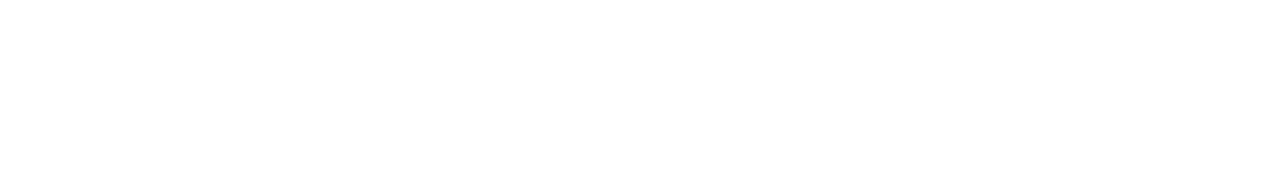
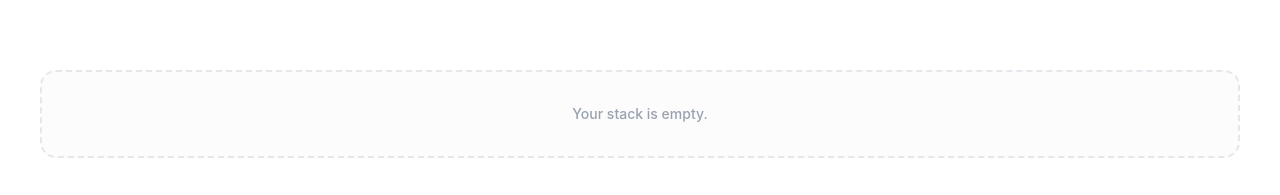
Before and after one commit to nafisasraboni/DevStack-A-5-, a React (Vite) app in the folder devStack/: page / in a window 1280 px wide. Shown: the part 723-918 px from the top of the page. Before the commit the page ends 800 px from the top, so only its background shows below. Built offline with nearby package versions, Linux system fonts and the light colour scheme.

Commit message:
Complete the NoSelection file and attach to main technology file

```diff
--- /dev/null
+++ b/devStack/src/Components/Technologies/NoSelection.tsx
@@ -0,0 +1,9 @@
+const NoSelection = () => {
+  return (
+    <div className="border-2 border-dashed border-gray-200 rounded-2xl p-8 m-10 text-center bg-gray-50/50">
+      <p className="text-sm text-gray-400 font-medium">Your stack is empty.</p>
+    </div>
+  );
+};
+
+export default NoSelection;
--- a/devStack/src/Components/Technologies/technology.tsx
+++ b/devStack/src/Components/Technologies/technology.tsx
@@ -1,5 +1,6 @@
 import { use } from "react";
 import type { TechType } from "../../types/type";
+import NoSelection from "./NoSelection";
 
 interface TechProps {
   techPromise: Promise<TechType[]>;
@@ -9,7 +10,7 @@ const Technology = ({ techPromise }: TechProps) => {
   const technologies = use(techPromise);
   console.log(technologies);
   return <div>
-
+    <NoSelection></NoSelection>
   </div>;
 };
 
--- a/devStack/src/types/type.ts
+++ b/devStack/src/types/type.ts
@@ -4,7 +4,7 @@ export interface TechType{
     "category": string,
     "description": string,
     "icon": string,
-    "rating": GLfloat,
+    "rating": number,
     "difficulty": string,
     "badge": string
   }
```
